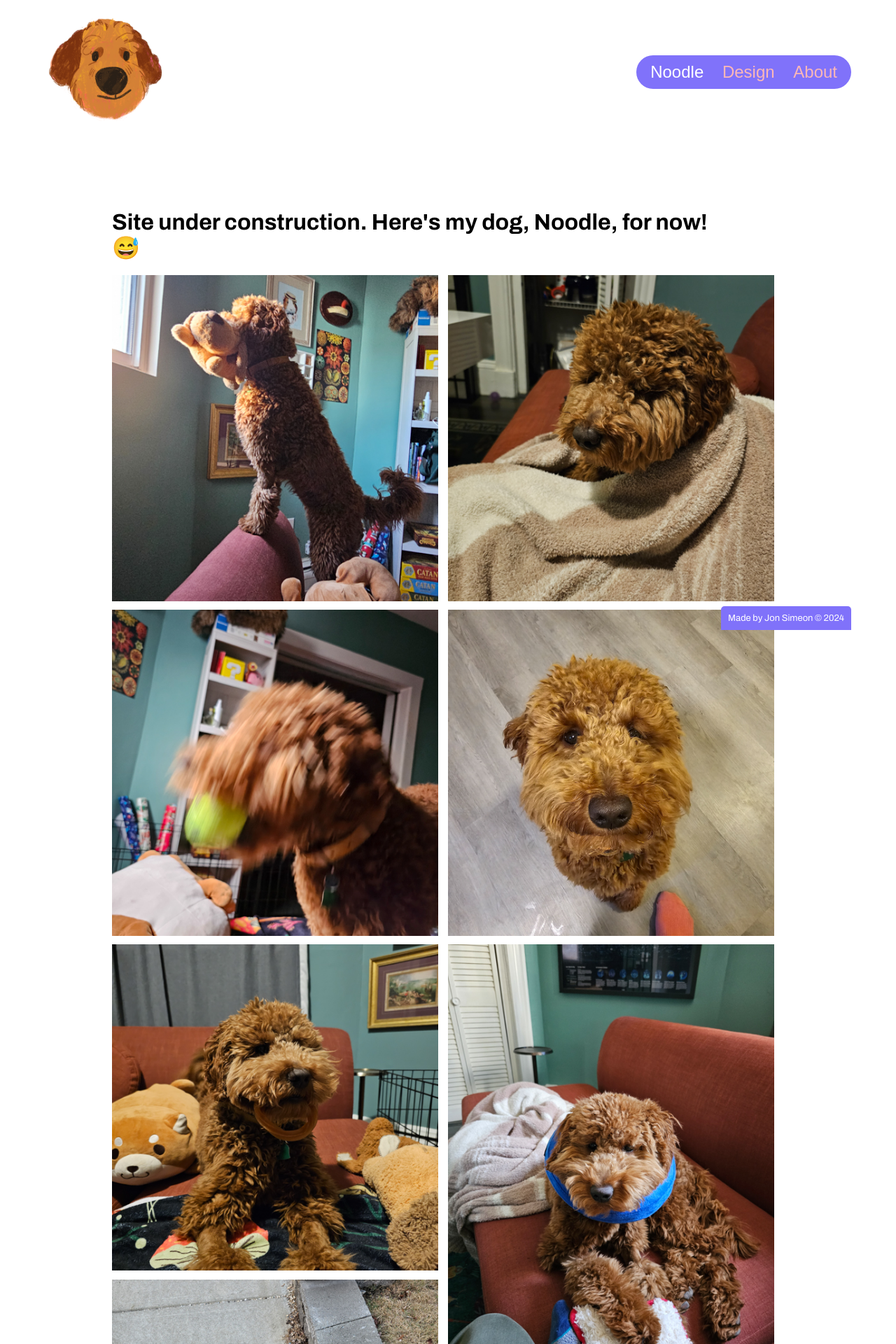
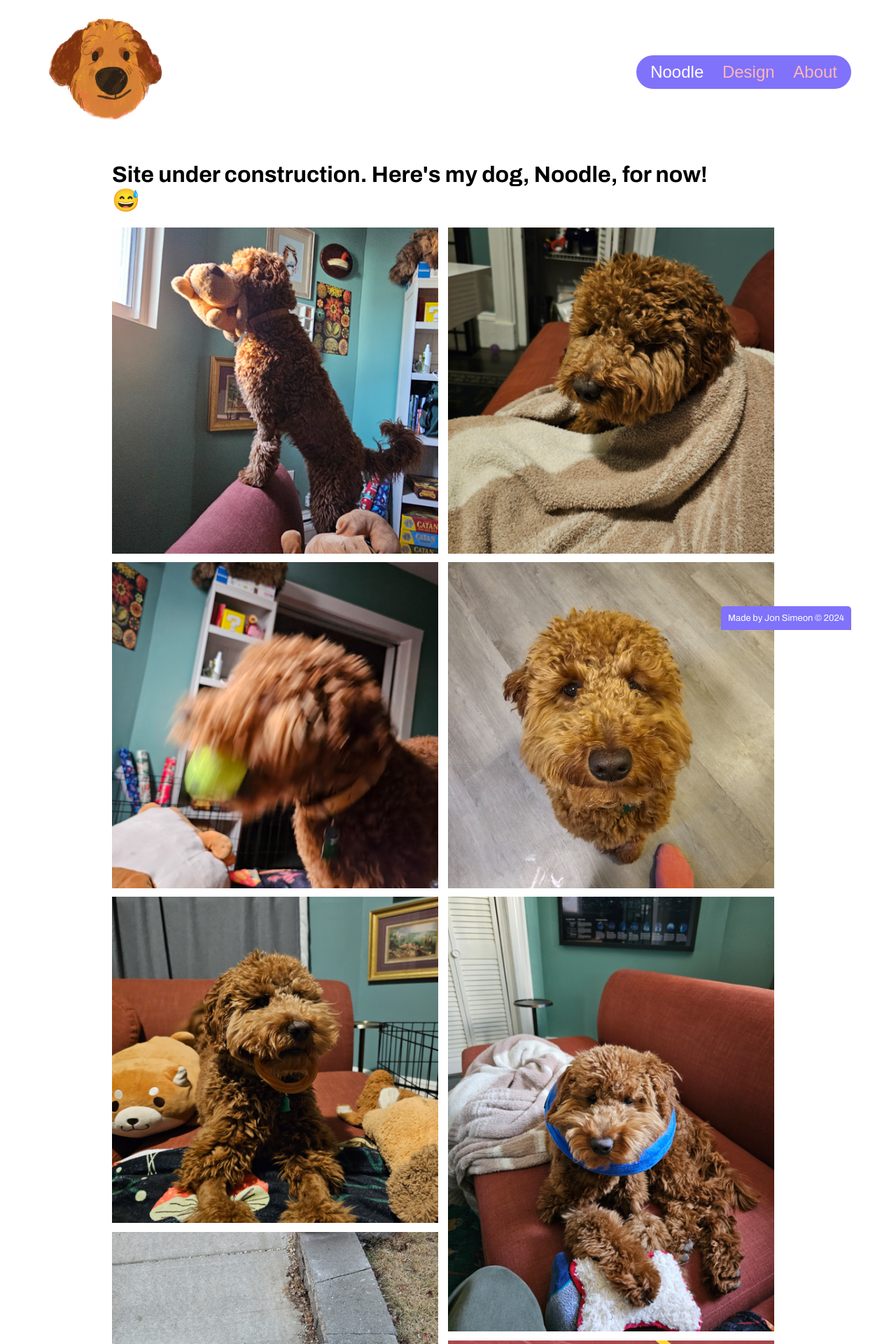
Before and after one commit to GianniBuoni/giannibuoni.github.io, a Jekyll site: the page built from index.html, in a window 1280 px wide. Shown: the top 1920 px of the page at 70% size. Built offline with Jekyll 4.4.1, drawn with Linux system fonts in a browser that asks for light colours; some web fonts are replaced.

Commit message:
Improved some of the spacing between logo and main content.

```diff
--- a/_includes/sass/uniqueElements.scss
+++ b/_includes/sass/uniqueElements.scss
@@ -2,6 +2,7 @@
     align-items: center;
     padding: $spacer;
     justify-content:space-between;
+    top: 0;
 }
 
 #logo{
@@ -31,8 +32,9 @@ nav {
 
 #content {
     font-family: $text-font;
-    padding: $spacer*15 $spacer $spacer*3 $spacer;
     width: 75%;
+    padding-top: 15%;
+    margin-top: $spacer*2;
     position: relative;
     :first-child {
         padding-top: 0;
```
